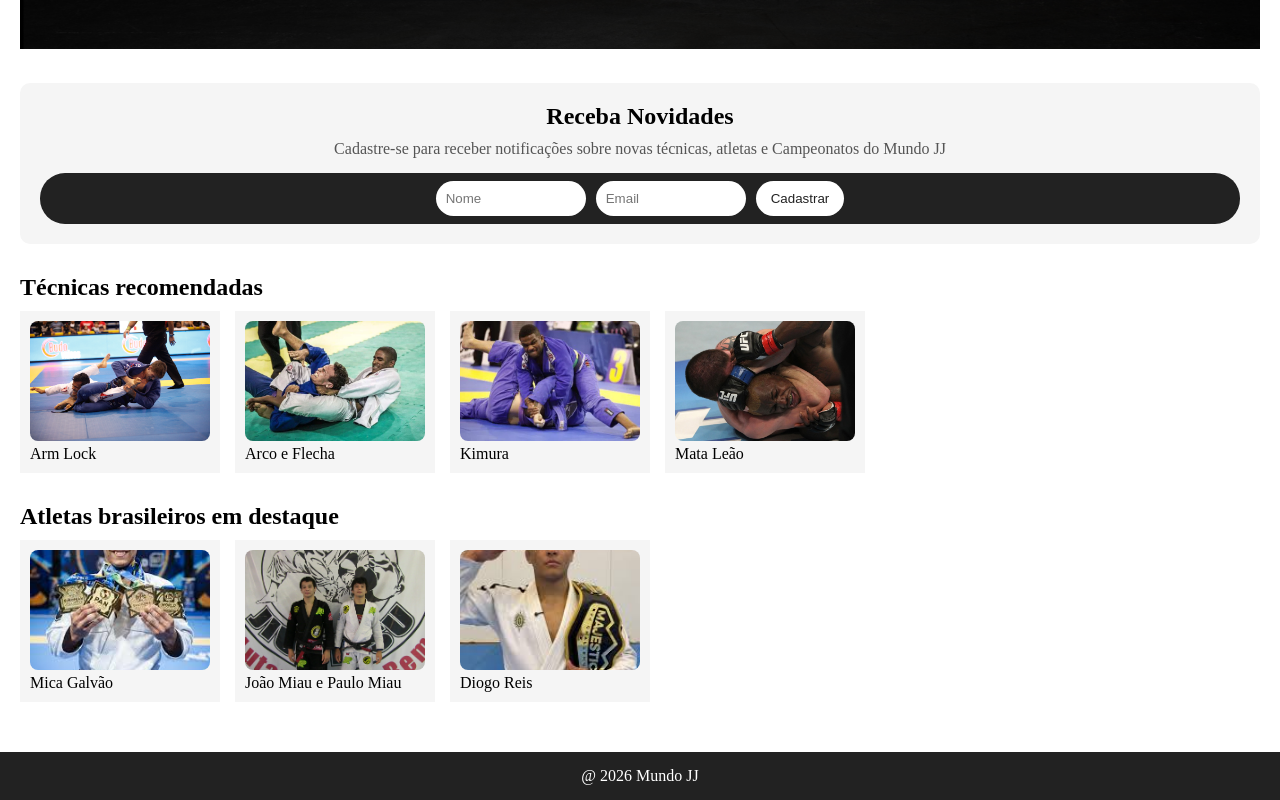
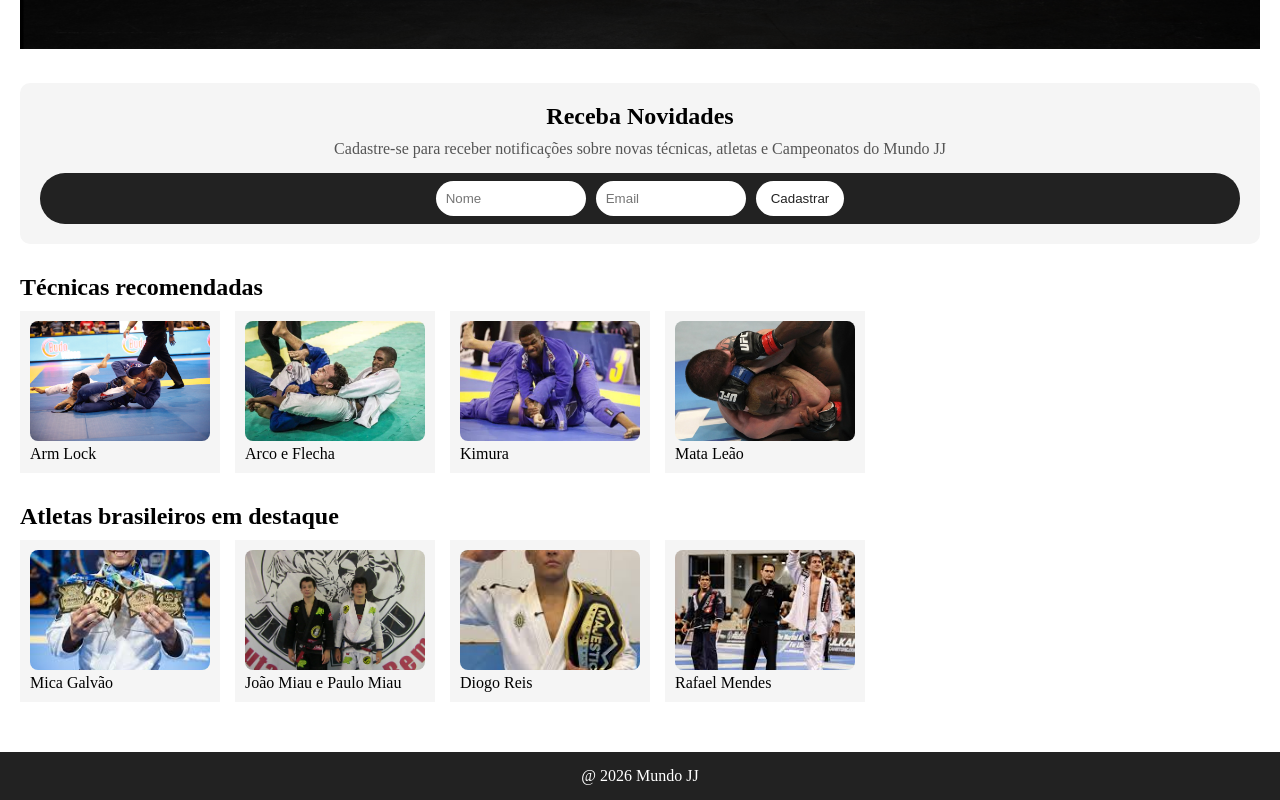
Before and after one commit to luizdamasceno790-cpu/Meu-projeto, a plain HTML site: page public/index.html in a window 1280 px wide. Shown: the part 629-1429 px from the top of the page. Drawn offline with Linux system fonts and the light colour scheme.

Commit message:
adição atleta rafael mendes

```diff
--- a/public/index.html
+++ b/public/index.html
@@ -94,6 +94,10 @@
                     <p>Diogo Reis</p>
                 </article>
 
+                <article class="card">
+                    <img src="./img/Rafael Mendes.png">
+                    <p>Rafael Mendes</p>
+                </article>
             </div>
         </section>
     </main>
```
Also changed, not shown: public/img/Rafael Mendes.png (added).
